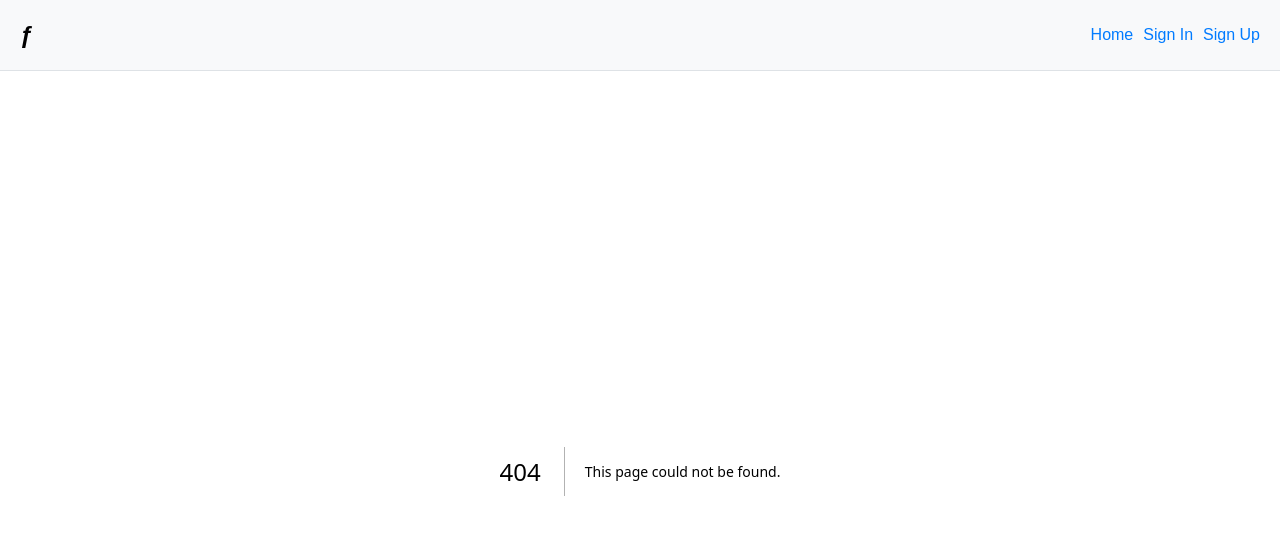
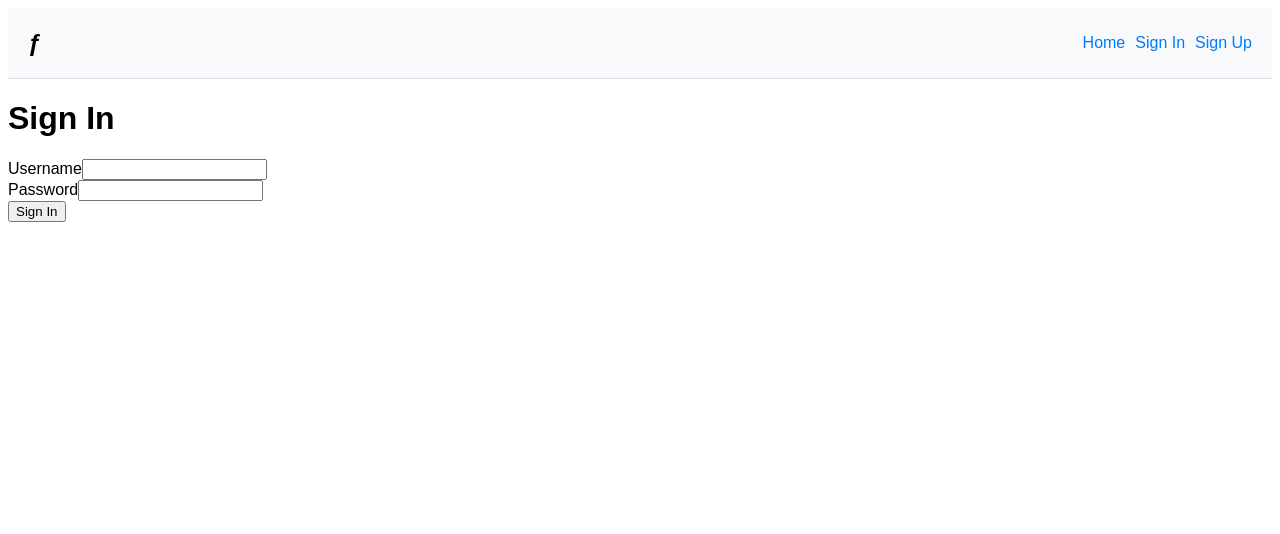
Before and after one commit to wosm-pemp-bict-thaw/dashboard, a Next.js app: page /signin in a window 1280 px wide. Before the commit this address had no page. Shown: the top 534 px of the page. Built offline with nearby package versions, Linux system fonts and the light colour scheme.

Commit message:
signin and out pages

```diff
--- /dev/null
+++ b/src/app/signin/page.tsx
@@ -0,0 +1,41 @@
+'use client';
+
+import { useForm } from 'react-hook-form';
+import { useRouter } from 'next/navigation';
+
+const SignIn = () => {
+    const { register, handleSubmit, formState: { errors } } = useForm();
+    const router = useRouter();
+
+    const onSubmit = (data: { username: string, password: string }) => {
+        const users = JSON.parse(localStorage.getItem('users') || '[]');
+        const user = users.find((user: { username: string, password: string }) => user.username === data.username && user.password === data.password);
+        if (user) {
+            sessionStorage.setItem('currentUser', JSON.stringify(user));
+            router.push('/');
+        } else {
+            alert('Invalid credentials');
+        }
+    };
+
+    return (
+        <div>
+            <h1>Sign In</h1>
+            <form onSubmit={handleSubmit(onSubmit)}>
+                <div>
+                    <label>Username</label>
+                    <input {...register('username', { required: true })} />
+                    {errors.username && <p>Username is required</p>}
+                </div>
+                <div>
+                    <label>Password</label>
+                    <input type="password" {...register('password', { required: true })} />
+                    {errors.password && <p>Password is required</p>}
+                </div>
+                <button type="submit">Sign In</button>
+            </form>
+        </div>
+    );
+};
+
+export default SignIn;
```
Also changed, not shown: src/app/signout/page.tsx (added, +22 -0 lines).
